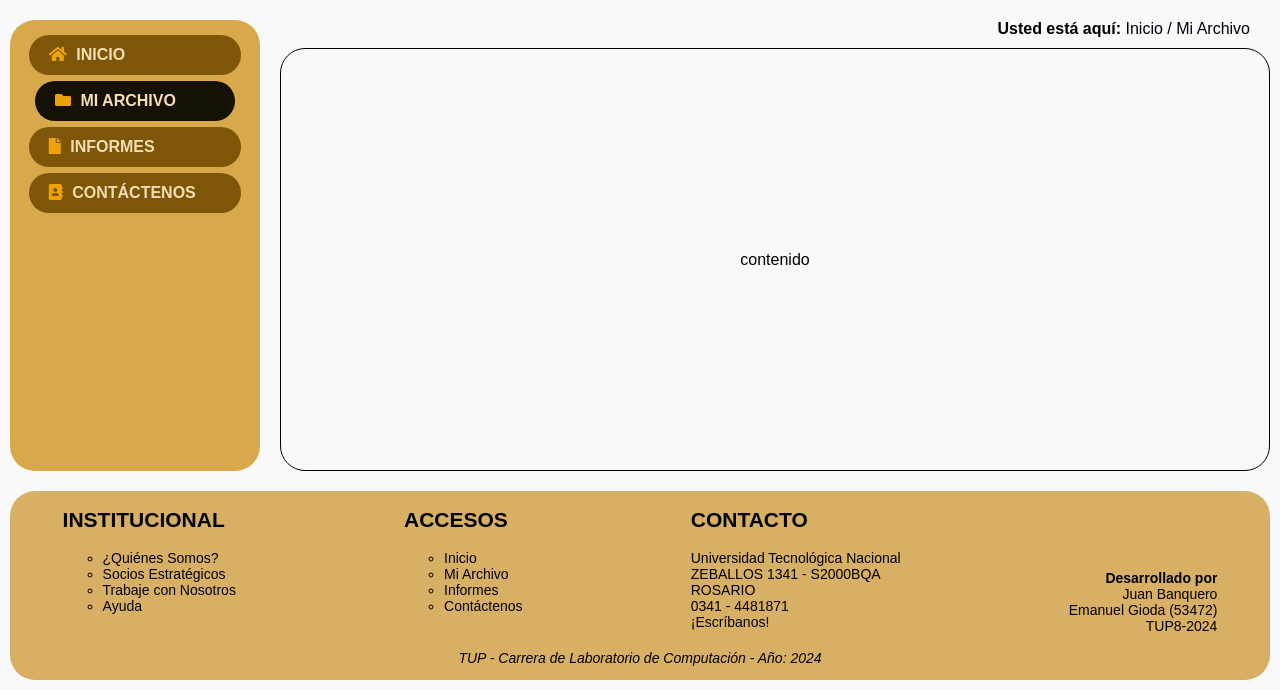
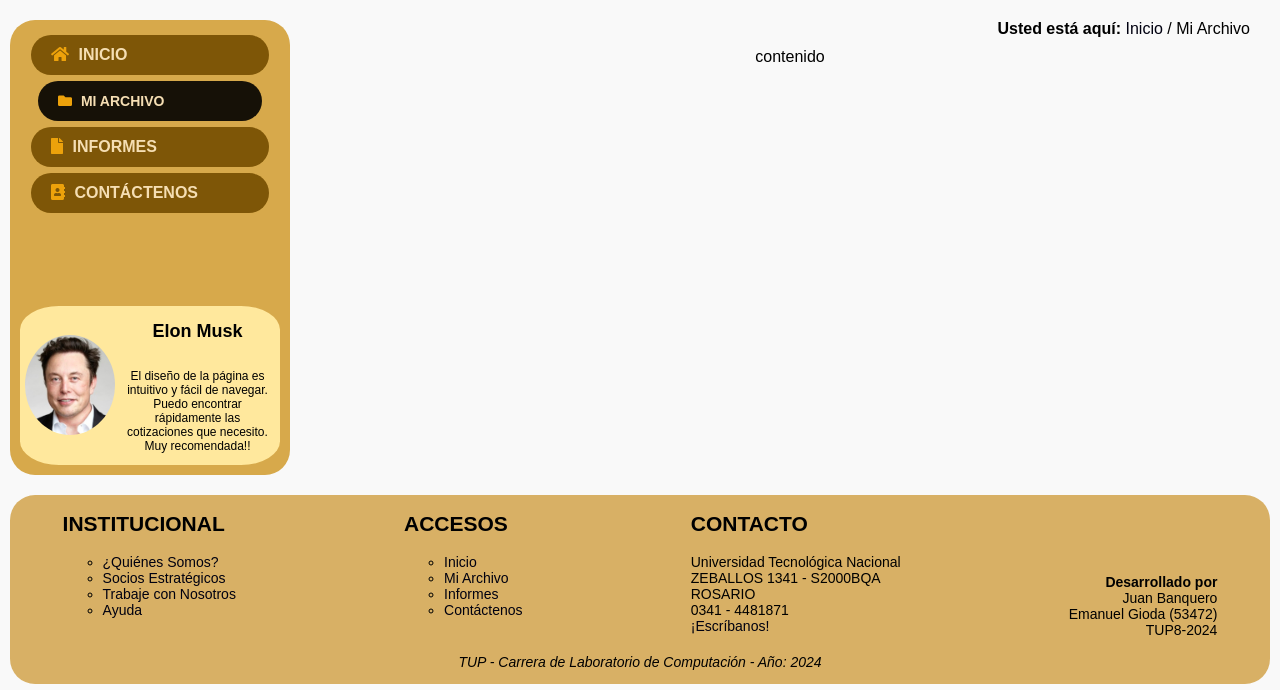
Before and after one commit to emagioda/TUP-LC2-COTIZADOR-app, a plain HTML site: page Miarchivo.html in a window 1280 px wide. Shown: the part 110-800 px from the top of the page. Drawn offline with Linux system fonts and the light colour scheme.

Commit message:
Actualizacion General

```diff
--- a/Contacto.html
+++ b/Contacto.html
@@ -4,9 +4,10 @@
 <head>
     <meta charset="UTF-8">
     <meta name="viewport" content="width=device-width, initial-scale=1.0">
-    <title>Cotizador de Monedas</title>
+    <title>Contacto</title>
     <link rel="stylesheet" href="css/common.css">
     <link rel="stylesheet" href="css/pages/contacto.css">
+    <link rel="icon" href="img/coins-solid.svg" type="image/svg">
     <link rel="stylesheet" href="https://use.fontawesome.com/releases/v5.12.1/css/all.css" crossorigin="anonymous">
 </head>
 
@@ -18,7 +19,7 @@
         </header>
         <div class="principal">
             <!------------------------ BARRA LATERAL ------------------------>
-            <section>
+            <section class="nav-bar">
                 <div>
                     <button>
                         <i class="fa solid fa-home"></i>
@@ -43,14 +44,23 @@
                         <a href="Contacto.html"><b>CONTÁCTENOS</b></a>
                     </button>
                 </div>
+                <!------------------------ COMENTARIO ------------------------>
+                <div class="comentario">
+                    <div class="comentario-img">
+                        <img src="img/Elon_Musk.jpg" alt="Tesla">
+                    </div>
+                    <div class="comentario-contenido">
+                        <h2>Elon Musk</h2>
+                        <p>El diseño de la página es intuitivo y fácil de navegar. Puedo encontrar rápidamente las cotizaciones que necesito. <br>Muy recomendada!!</p>
+                    </div>
+                </div>
             </section>
             <main>
                 <!------------------------ MIGAS DE PAN ------------------------>
                 <div class="migas_de_pan">
                     <p>
                         <b>Usted está aquí:</b>
-                        <a href="index.html">Inicio</a>
-                        <a href="Contacto.html">/ Contacto</a>
+                        <a href="index.html">Inicio</a> / Contacto
                     </p>
                 </div>
                 <!------------------------ CONTENIDO PRINCIPAL ------------------------>
@@ -120,7 +130,7 @@
                         <li><a href="index.html">Inicio</a></li>
                         <li><a href="Miarchivo.html">Mi Archivo</a></li>
                         <li><a href="informes.html">Informes</a></li>
-                        <li><a href="Contacto.html">Contáctenos</a></li>
+                        <li><a href="#">Contáctenos</a></li>
                     </ul>
                 </div>
                 <div>
@@ -129,7 +139,7 @@
                     ZEBALLOS 1341 - S2000BQA<br>
                     ROSARIO<br>
                     0341 - 4481871<br>
-                    <a href="Contacto.html">¡Escríbanos!</a><br>
+                    <a href="#">¡Escríbanos!</a><br>
                 </div>
                 <div>
                     <p>
--- a/Miarchivo.html
+++ b/Miarchivo.html
@@ -4,9 +4,10 @@
 <head>
     <meta charset="UTF-8">
     <meta name="viewport" content="width=device-width, initial-scale=1.0">
-    <title>Cotizador de Monedas</title>
+    <title>Mi Archivo</title>
     <link rel="stylesheet" href="css/common.css">
     <link rel="stylesheet" href="css/pages/miarchivo.css">
+    <link rel="icon" href="img/coins-solid.svg" type="image/svg">
     <link rel="stylesheet" href="https://use.fontawesome.com/releases/v5.12.1/css/all.css" crossorigin="anonymous">
 </head>
 
@@ -18,7 +19,7 @@
         </header>
         <div class="principal">
             <!------------------------ BARRA LATERAL ------------------------>
-            <section>
+            <section class="nav-bar">
                 <div>
                     <button>
                         <i class="fa solid fa-home"></i>
@@ -43,18 +44,29 @@
                         <a href="Contacto.html"><b>CONTÁCTENOS</b></a>
                     </button>
                 </div>
+                <!------------------------ COMENTARIO ------------------------>
+                <div class="comentario">
+                    <div class="comentario-img">
+                        <img src="img/Elon_Musk.jpg" alt="Tesla">
+                    </div>
+                    <div class="comentario-contenido">
+                        <h2>Elon Musk</h2>
+                        <p>El diseño de la página es intuitivo y fácil de navegar. Puedo encontrar rápidamente las cotizaciones que necesito. <br>Muy recomendada!!</p>
+                    </div>
+                </div>
             </section>
             <main>
                 <!------------------------ MIGAS DE PAN ------------------------>
                 <div class="migas_de_pan">
                     <p>
                         <b>Usted está aquí:</b>
-                        <a href="index.html">Inicio</a>
-                        <a href="Miarchivo.html">/ Mi Archivo</a>
+                        <a href="index.html">Inicio</a> / Mi Archivo
                     </p>
                 </div>
                 <!------------------------ CONTENIDO PRINCIPAL ------------------------>
-                <div class="contenido">contenido</div>
+                <div class="contenido-principal">
+                    contenido
+                </div>
             </main>
         </div>
         <!------------------------ PIE DE PÁGINA ------------------------>
@@ -73,7 +85,7 @@
                     <h2>ACCESOS</h2>
                     <ul>
                         <li><a href="index.html">Inicio</a></li>
-                        <li><a href="Miarchivo.html">Mi Archivo</a></li>
+                        <li><a href="#">Mi Archivo</a></li>
                         <li><a href="informes.html">Informes</a></li>
                         <li><a href="Contacto.html">Contáctenos</a></li>
                     </ul>
--- a/css/common.css
+++ b/css/common.css
@@ -46,15 +46,14 @@ header h1 {
 }
 
 /************ BARRA LATERAL ************/
-section {
-    width: 250px;
+.nav-bar {
+    width: 280px;
     background-color: #d7a94b;
     margin: 10px;
     padding-top: 12px;
     border-radius: 25px;
     text-align: center;
     display: flex;
-    flex-wrap: wrap;
     flex-direction: column;
 }
 
@@ -69,6 +68,7 @@ section button{
     text-align: left;
     margin: 3px 0;
     padding: 0 20px;
+
 }
 section button a{
     padding-left: 5px;
@@ -87,8 +87,40 @@ section button:hover{
     pointer-events: none;
     background-color: #161107;
     width: 80%;
+    font-size: 14px;
     align-items: flex-end;
     justify-content: right;
+}
+/************ COMENTARIO ************/
+.comentario {
+    display: flex;
+    justify-content: center;
+    align-items: center;
+    background-color: rgb(255, 232, 157);
+    margin: 90px 10px 10px 10px;
+    border-radius: 15%;
+}
+
+.comentario-img{
+    display: flex;
+    height: 100px;
+    width: 100px;
+    justify-content: center;
+    padding-left: 5px;
+}
+
+.comentario-img img{
+    border-radius: 50%;
+}
+
+.comentario-contenido{
+    width: 70%;
+    display: flex;
+    flex-direction: column;
+    align-items: center;
+    justify-content: center;
+    font-size: 12px;
+    padding: 0px 6px;
 }
 /************ CONTENIDO PRINCIPAL ************/
 main {
```
Also changed, not shown: index.html (+17 -4 lines), informes.html (+15 -5 lines), img/Elon_Musk.jpg (added), img/coins-solid.svg (added), img/tesla.jpg (deleted).
